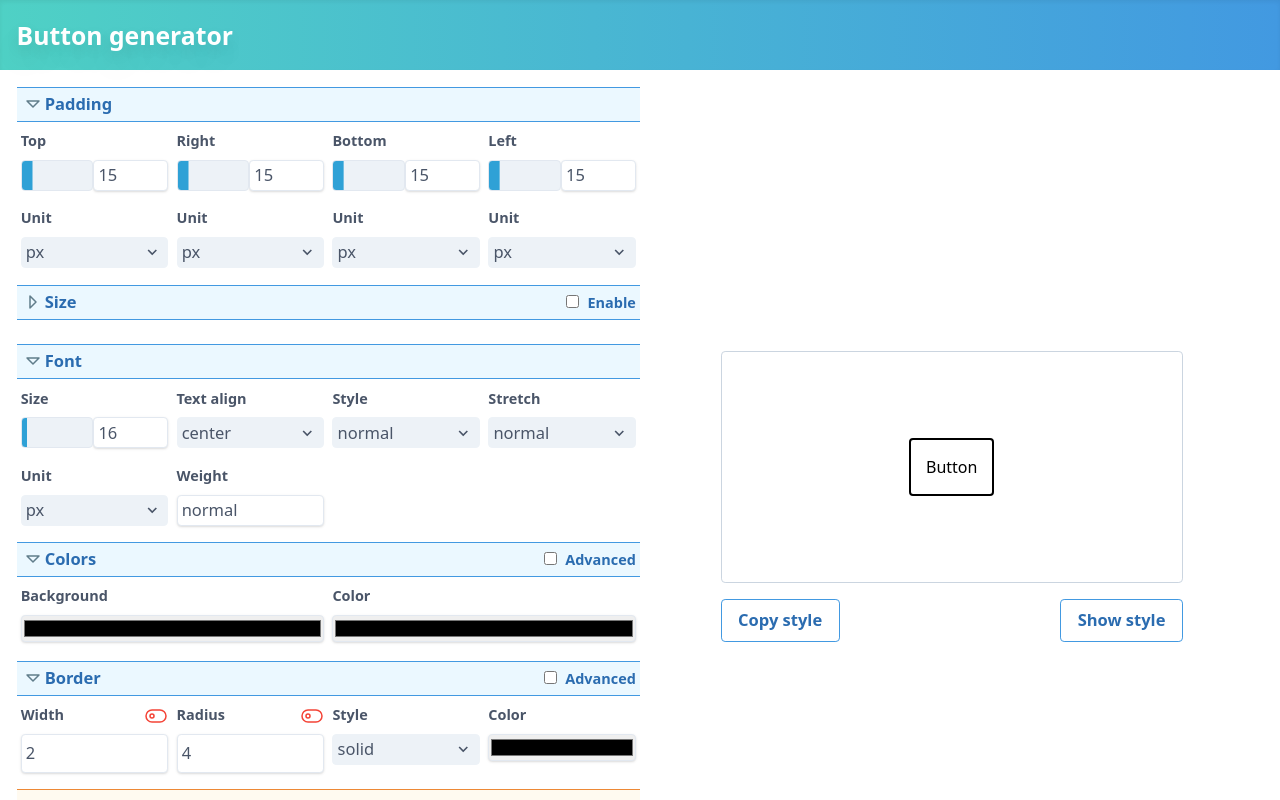
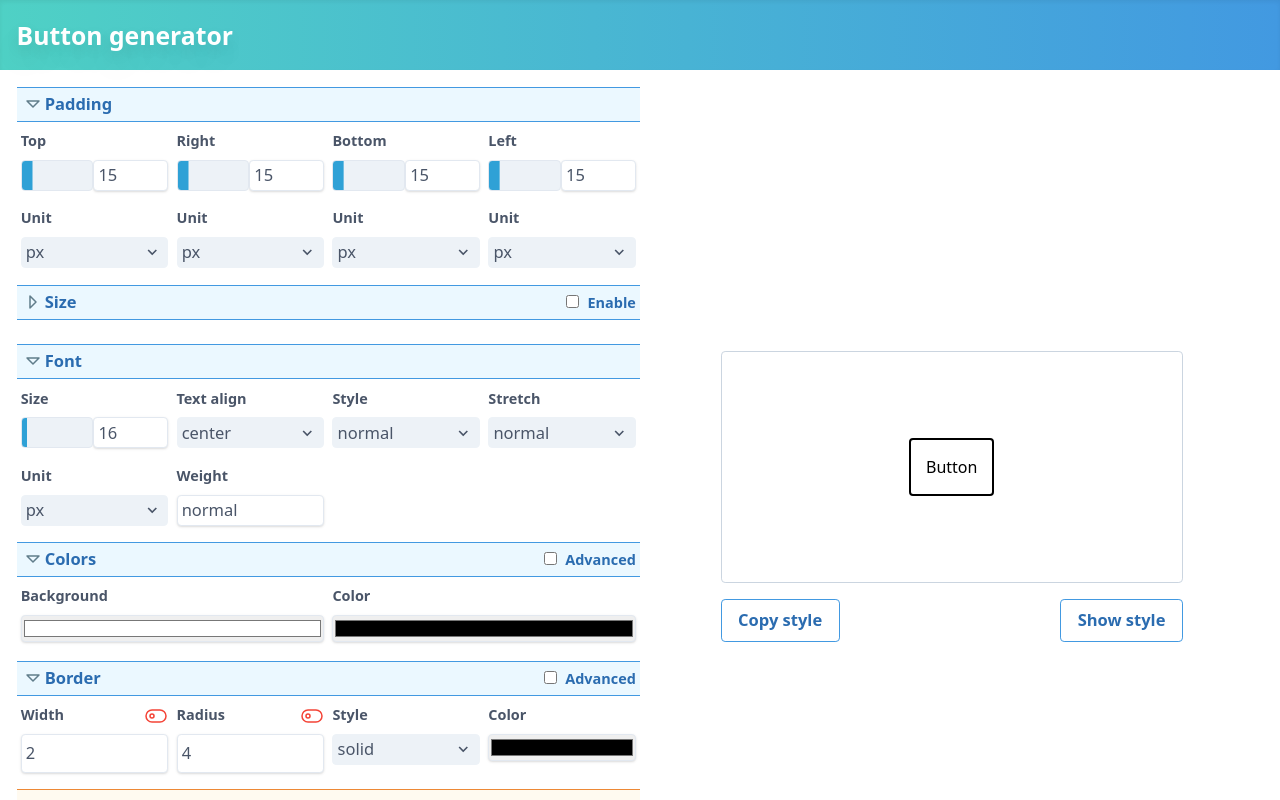
Before and after one commit to Matej-ch/button-generator, a Vue app: page / in a window 1280 px wide. Built offline with nearby package versions, Linux system fonts and the light colour scheme.

Commit message:
gradient fixed

```diff
--- a/src/components/btnGenerator.vue
+++ b/src/components/btnGenerator.vue
@@ -64,8 +64,8 @@ export default {
                 paddingRight: '15',
                 paddingBottom: '15',
                 paddingLeft: '15',
-                color: "black",
-                backgroundColor:'white',
+                color: "#000000",
+                backgroundColor:'#ffffff',
                 borderWidth: '2',
                 borderStyle: 'solid',
                 borderRadius: "4",
--- a/src/components/colorOpt.vue
+++ b/src/components/colorOpt.vue
@@ -21,7 +21,7 @@
                 <div class="w-1/2 px-1">
                     <label class="block text-gray-700 text-sm font-bold mb-2" for="backgroundColor" v-show="!enableAdvColor">Background</label>
                     <input
-                        class="shadow appearance-none border rounded w-full text-gray-700 leading-tight focus:outline-none focus:shadow-outline"
+                        class="shadow appearance-none border rounded w-full text-gray-700 leading-tight focus:outline-none"
                         id="backgroundColor"
                         type="color"
                         placeholder="background color"
@@ -32,7 +32,7 @@
                 <div class="w-1/2 px-1">
                     <label class="block text-gray-700 text-sm font-bold mb-2" for="color">Color</label>
                     <input
-                        class="shadow appearance-none border rounded w-full text-gray-700 leading-tight focus:outline-none focus:shadow-outline"
+                        class="shadow appearance-none border rounded w-full text-gray-700 leading-tight focus:outline-none"
                         id="color"
                         type="color"
                         placeholder="color"
@@ -140,6 +140,7 @@ name: "colorOpt",
         updateStyle() {
             this.fullGradient();
         },
+
         fullGradient () {
             if(this.enableAdvColor) {
                 delete this.btnStyle.backgroundColor;
@@ -154,11 +155,18 @@ name: "colorOpt",
 
                 this.btnStyle.backgroundImage = `${this.gradientType}(${fullAngle},${colorsString})`;
             } else {
-                this.btnStyle.backgroundColor = 'white';
+                this.btnStyle.backgroundColor = '#ffffff';
+                this.btnStyle.backgroundImage = '';
+
             }
         },
         updateGradient() {
-            this.angle = 'circle at center';
+            if(this.gradientType === 'linear-gradient') {
+                this.angle = '180';
+            } else {
+                this.angle = 'circle at center';
+            }
+
             this.updateStyle();
         }
 
```
